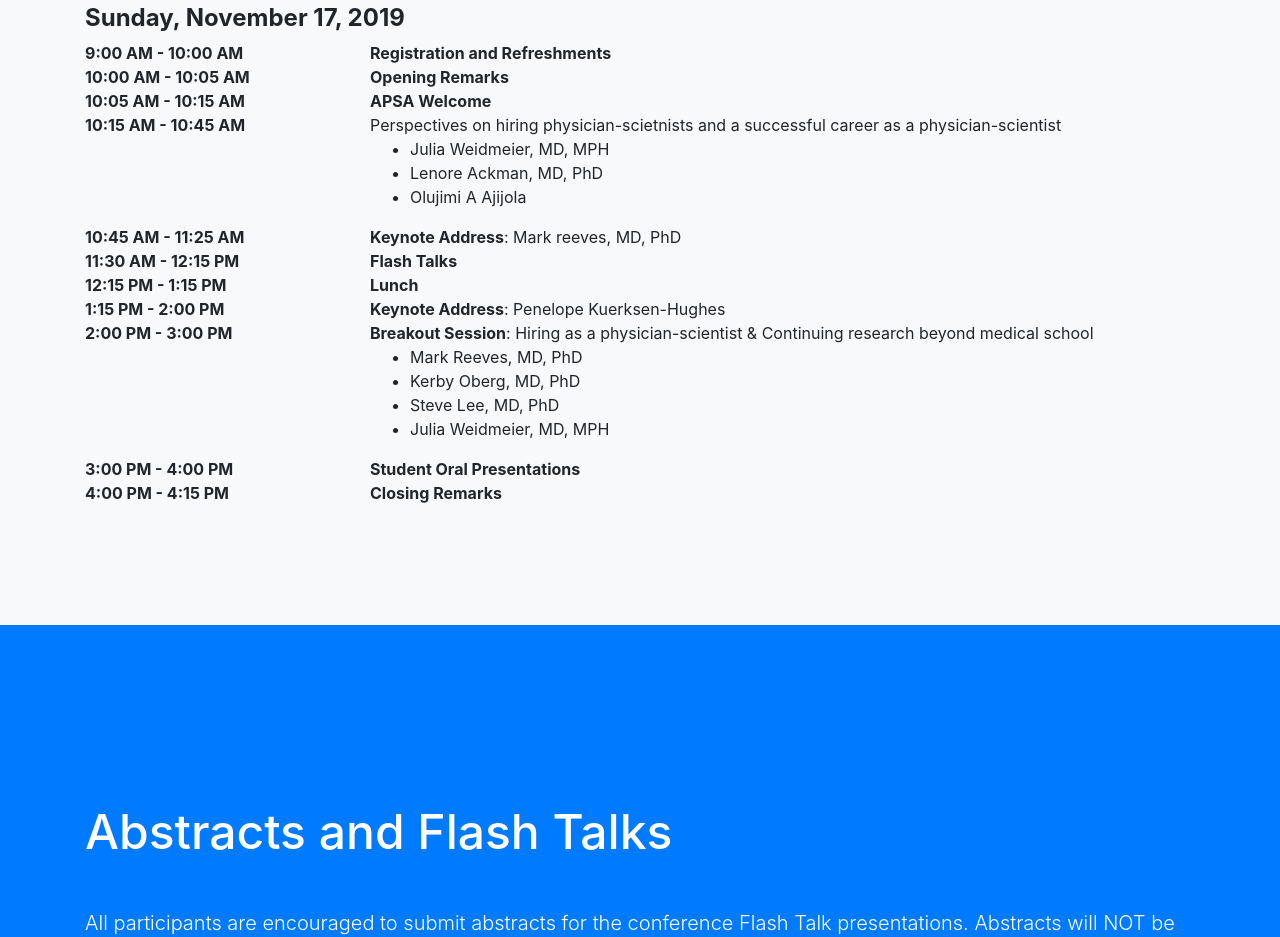
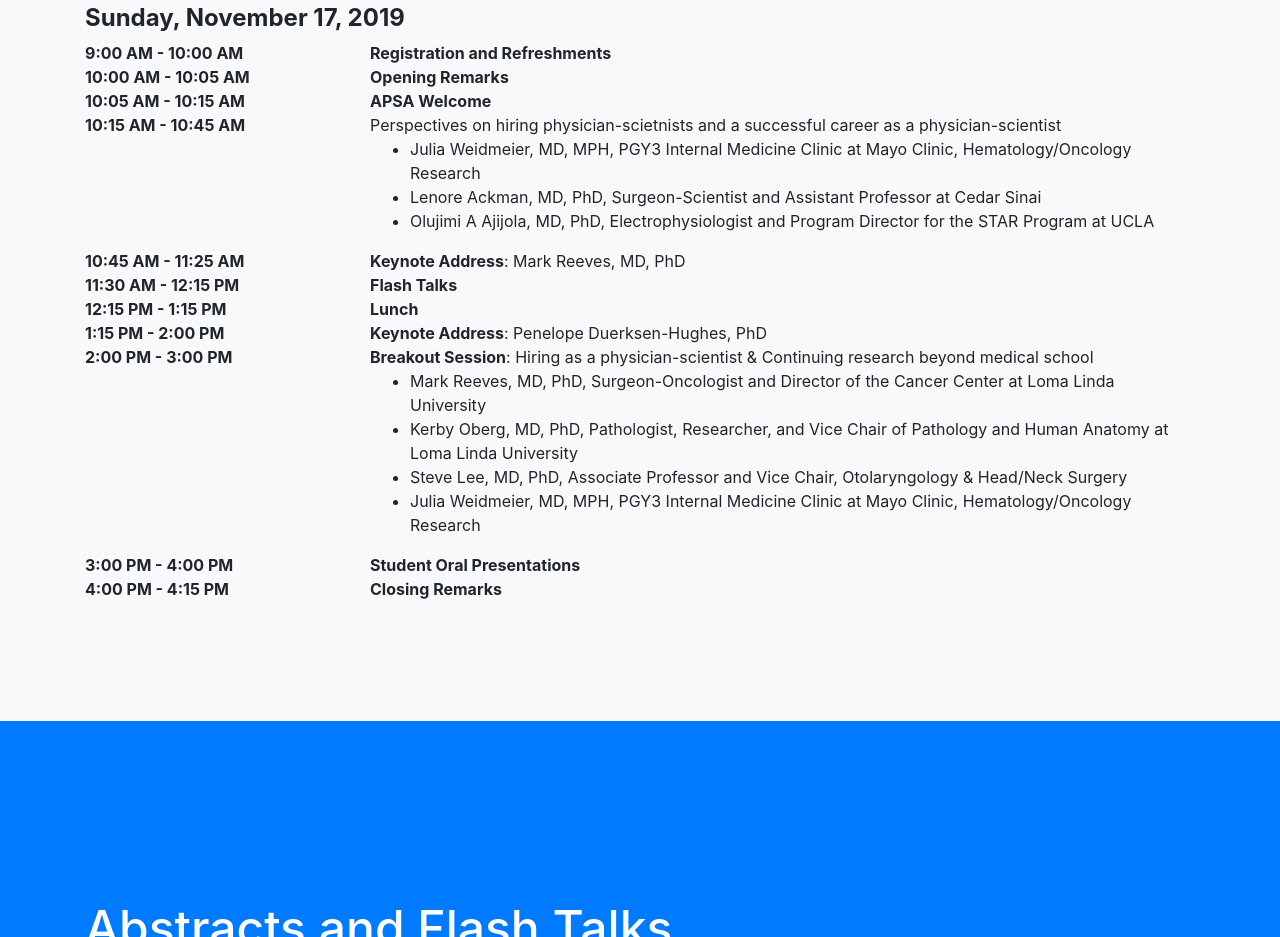
Before and after one commit to physicianscientists/west-takedown, a website with bundled scripts: page index.html in a window 1280 px wide. Shown: the part 3087-4024 px from the top of the page. Built offline with nearby package versions, Linux system fonts and the light colour scheme.

Commit message:
west.physicianscientists.org

```diff
--- a/index.html
+++ b/index.html
@@ -93,7 +93,7 @@
           <div class="col-lg-10 mx-auto">
             <h2>Join us at Loma Linda University!</h2>
             <p class="lead mb-5">
-              The <a href="https://medicine.llu.edu/">Loma Linda University School of Medicine Medical Scientist Program</a> will host the 2019 APSA Western Regional Meeting in Loma Linda, CA on Sunday, November 17, 2019. Registration is open to anyone with an interest in medicine, research, or a career as a physician scientist. The conference welcomes all trainees in MD/PhD, DO/PhD, MD, DO, health sciences graduate programs, as well as undergraduate students interested in learning more about medical careers and research. All interested participants at all institutions are welcome regardless of APSA membership. <a href="https://docs.google.com/forms/d/e/1FAIpQLSc2LBwYvl2abiGRxTuxuEBe7hZsHhJr-x9zzzgyuqyavQ5Uiw/viewform?usp=sf_link">HERE</a> to register. Registration for the conference is FREE for all attendees. Presenting a poster is not required but encouraged.
+              The <a href="https://medicine.llu.edu/">Loma Linda University School of Medicine Medical Scientist Program</a> will host the 2019 APSA Western Regional Meeting in Loma Linda, CA on Sunday, November 17, 2019. Registration is open to anyone with an interest in medicine, research, or a career as a physician scientist. The conference welcomes all trainees in MD/PhD, DO/PhD, MD, DO, health sciences graduate programs, as well as undergraduate students interested in learning more about medical careers and research. All interested participants at all institutions are welcome regardless of APSA membership. <a href="https://docs.google.com/forms/d/e/1FAIpQLSc2LBwYvl2abiGRxTuxuEBe7hZsHhJr-x9zzzgyuqyavQ5Uiw/viewform?usp=sf_link">HERE</a> to register. Registration for the conference is FREE for all attendees. Presenting a Flash Talk is not required but encouraged.
             </p>
             <p class="lead" style="margin-bottom: 25px;">
               Don't miss out on an opportunity to discuss cutting edge research and gain invaluable advice from experienced physician-scientists.  Registration is <strong>free</strong>, so sign up today!  We look forward to seeing you!</p>
@@ -160,15 +160,15 @@
           <div class="col-xs-3 col-sm-3 col-md-3 col-xlg-3"><strong>10:15 AM - 10:45 AM</strong></div>
           <div class="col-xs-9 col-sm-9 col-md-9 col-xlg-9"> Perspectives on hiring physician-scietnists and a successful career as a physician-scientist
             <ul>
-              <li>Julia Weidmeier, MD, MPH</li>
-              <li>Lenore Ackman, MD, PhD</li>
-              <li>Olujimi A Ajijola</li>
+              <li>Julia Weidmeier, MD, MPH, PGY3 Internal Medicine Clinic at Mayo Clinic, Hematology/Oncology Research</li>
+              <li>Lenore Ackman, MD, PhD, Surgeon-Scientist and Assistant Professor at Cedar Sinai</li>
+              <li>Olujimi A Ajijola, MD, PhD, Electrophysiologist and Program Director for the STAR Program at UCLA</li>
             </ul>
           </div>
         </div>
         <div class="row" align="left">
           <div class="col-xs-3 col-sm-3 col-md-3 col-xlg-3"><strong>10:45 AM - 11:25 AM</strong></div>
-          <div class="col-xs-9 col-sm-9 col-md-9 col-xlg-9"><strong>Keynote Address</strong>: Mark reeves, MD, PhD</div>
+          <div class="col-xs-9 col-sm-9 col-md-9 col-xlg-9"><strong>Keynote Address</strong>: Mark Reeves, MD, PhD</div>
         </div>
         <div class="row" align="left">
           <div class="col-xs-3 col-sm-3 col-md-3 col-xlg-3"><strong>11:30 AM - 12:15 PM</strong></div>
@@ -181,16 +181,16 @@
         </div>
         <div class="row" align="left">
           <div class="col-xs-3 col-sm-3 col-md-3 col-xlg-3"><strong>1:15 PM - 2:00 PM</strong></div>
-          <div class="col-xs-9 col-sm-9 col-md-9 col-xlg-9"><strong>Keynote Address</strong>: Penelope Kuerksen-Hughes</div>
+          <div class="col-xs-9 col-sm-9 col-md-9 col-xlg-9"><strong>Keynote Address</strong>: Penelope Duerksen-Hughes, PhD</div>
         </div>
         <div class="row" align="left">
           <div class="col-xs-3 col-sm-3 col-md-3 col-xlg-3"><strong>2:00 PM - 3:00 PM</strong></div>
           <div class="col-xs-9 col-sm-9 col-md-9 col-xlg-9"><strong>Breakout Session</strong>: Hiring as a physician-scientist & Continuing research beyond medical school
             <ul>
-              <li>Mark Reeves, MD, PhD</li>
-              <li>Kerby Oberg, MD, PhD</li>
-              <li>Steve Lee, MD, PhD</li>
-              <li>Julia Weidmeier, MD, MPH</li>
+              <li>Mark Reeves, MD, PhD, Surgeon-Oncologist and Director of the Cancer Center at Loma Linda University</li>
+              <li>Kerby Oberg, MD, PhD, Pathologist, Researcher, and Vice Chair of Pathology and Human Anatomy at Loma Linda University</li>
+              <li>Steve Lee, MD, PhD, Associate Professor and Vice Chair, Otolaryngology & Head/Neck Surgery</li>
+              <li>Julia Weidmeier, MD, MPH, PGY3 Internal Medicine Clinic at Mayo Clinic, Hematology/Oncology Research</li>
             </ul>
             </ul>
           </div>
```
